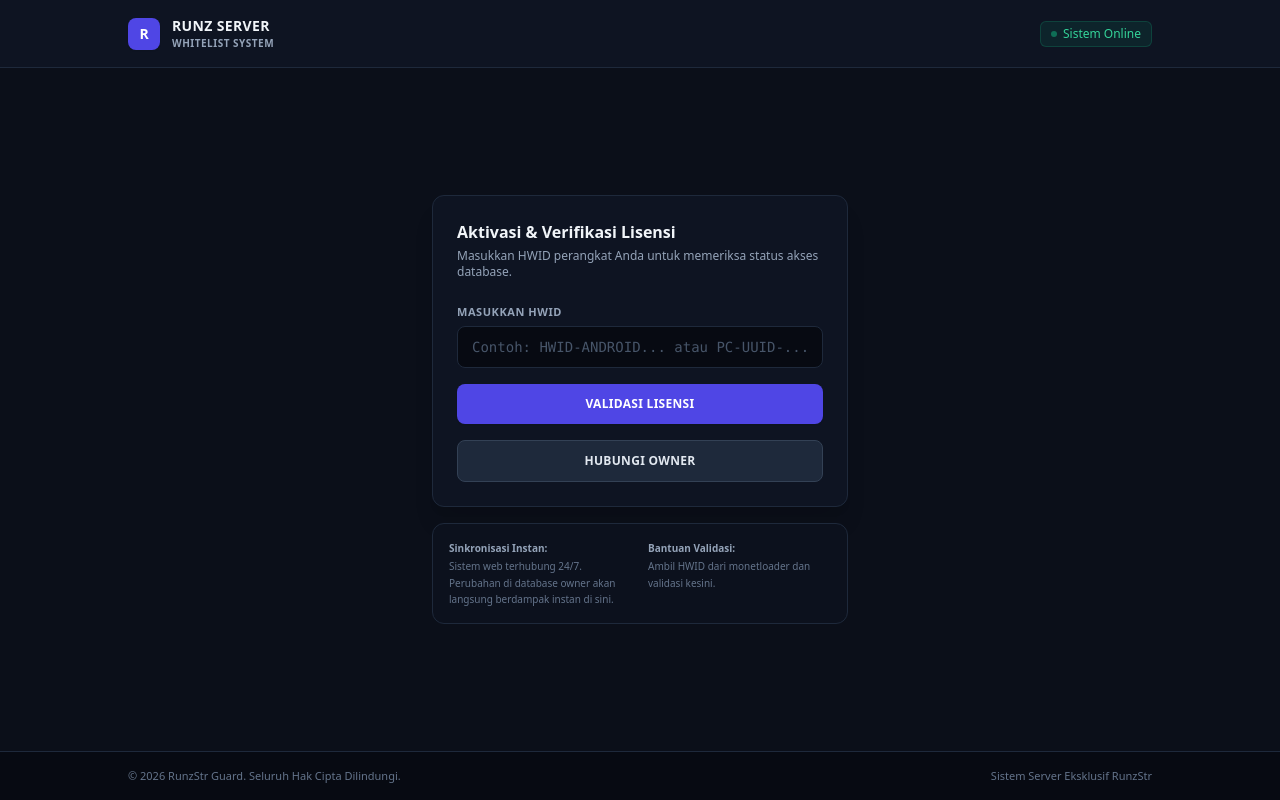
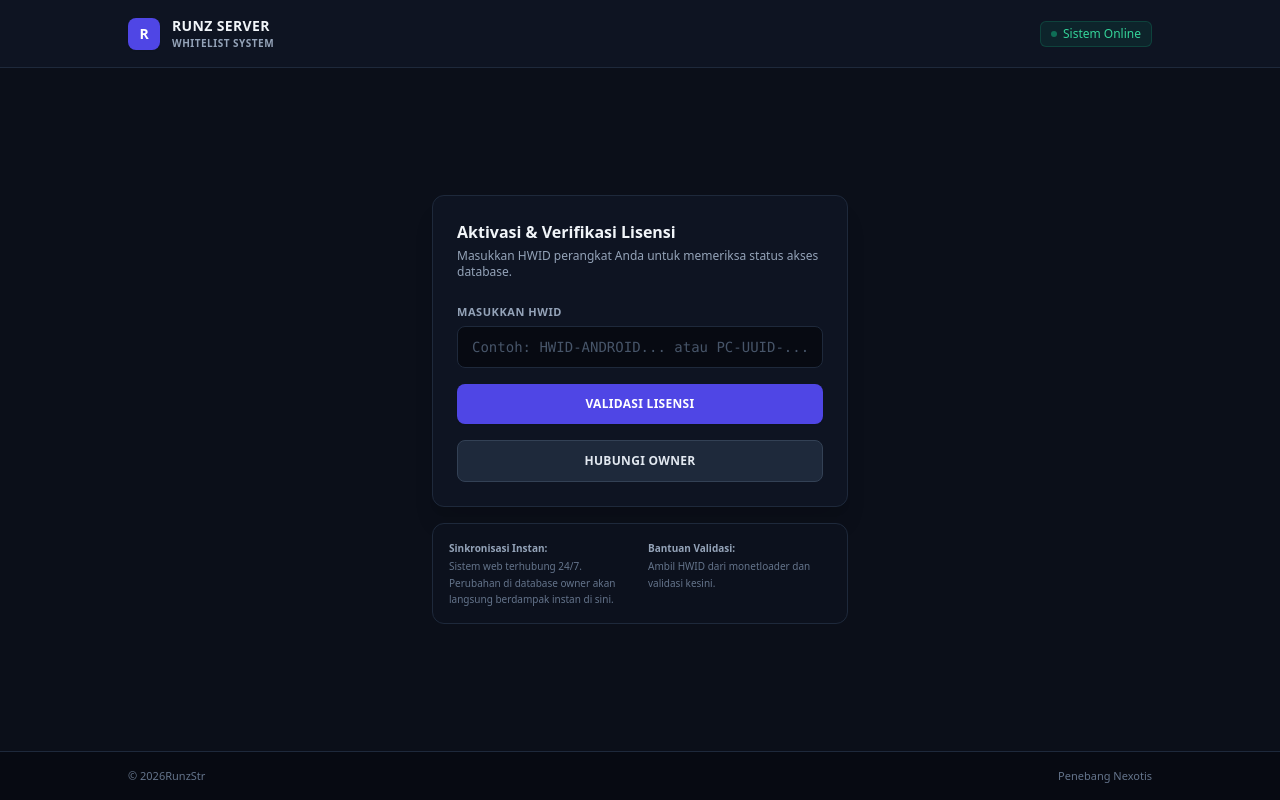
Before and after one commit to HarunEpep/license-runzy-hwid-pcmobile-strgimanggs, a plain HTML site: page index.html in a window 1280 px wide. Drawn offline with nearby package versions, Linux system fonts and the light colour scheme.

Commit message:
Update footer content in index.html

```diff
--- a/index.html
+++ b/index.html
@@ -140,8 +140,8 @@
 
   <footer class="border-t border-slate-800 bg-[#070a12] px-6 py-4 text-center text-[11px] text-slate-500">
     <div class="max-w-5xl mx-auto flex flex-col sm:flex-row items-center justify-between gap-2">
-      <div>© <span id="year"></span> RunzStr Guard. Seluruh Hak Cipta Dilindungi.</div>
-      <div class="text-slate-500 font-medium">Sistem Server Eksklusif RunzStr</div>
+      <div>© <span id="year"></span>RunzStr</div>
+      <div class="text-slate-500 font-medium">Penebang Nexotis</div>
     </div>
   </footer>
 
```
